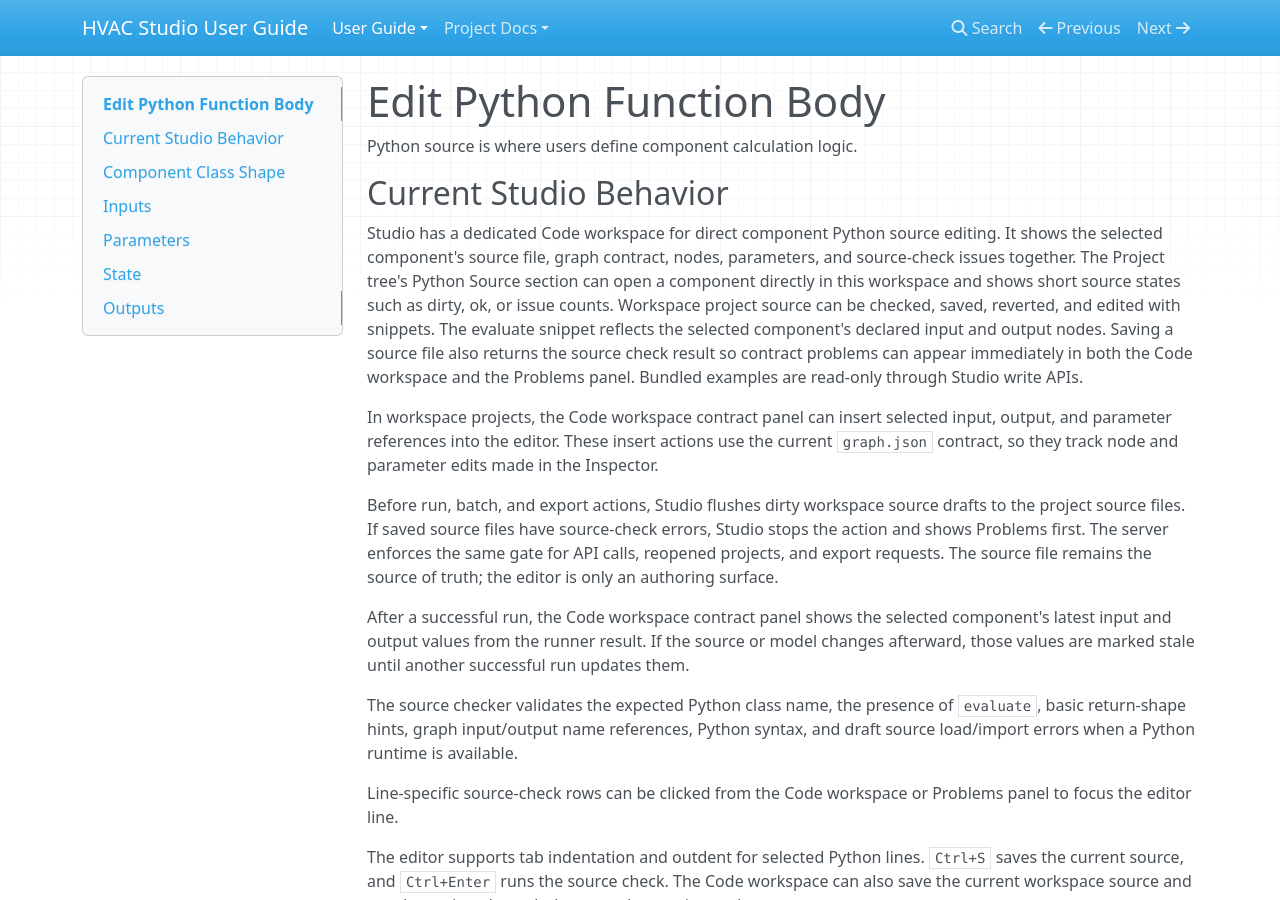
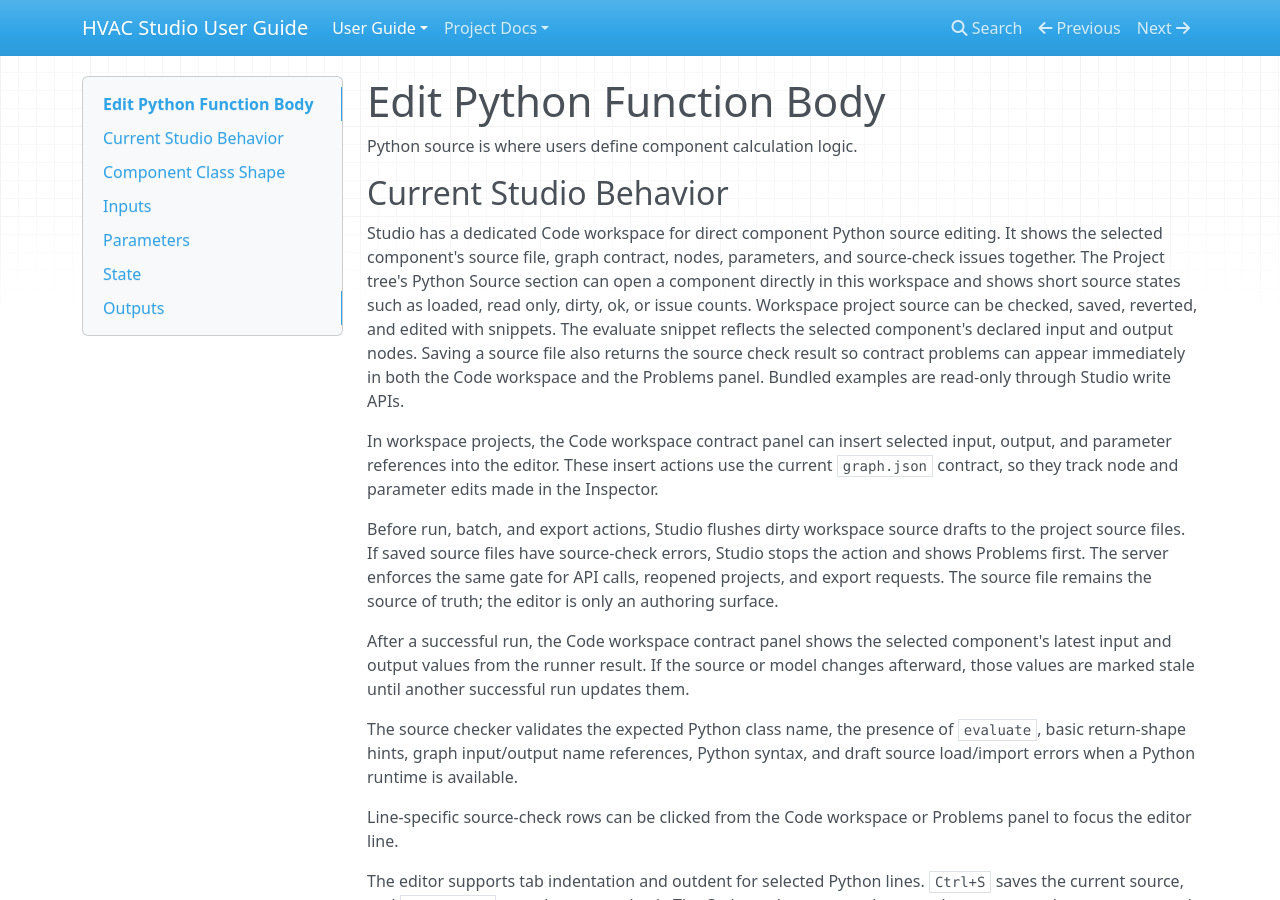
Before and after one commit to Gonie-Gonie/hvac-studio, an MkDocs documentation site: the page built from docs/user/edit-python-function.md, in a window 1280 px wide and 900 px high. Built offline with MkDocs 1.6.1, drawn with Linux system fonts in a browser that asks for light colours; nearby versions of some CDN libraries.

Commit message:
refresh python source tree state

```diff
--- a/docs/user/edit-python-function.md
+++ b/docs/user/edit-python-function.md
@@ -4,7 +4,7 @@
 
 ## Current Studio Behavior
 
-Studio has a dedicated Code workspace for direct component Python source editing. It shows the selected component's source file, graph contract, nodes, parameters, and source-check issues together. The Project tree's Python Source section can open a component directly in this workspace and shows short source states such as dirty, ok, or issue counts. Workspace project source can be checked, saved, reverted, and edited with snippets. The evaluate snippet reflects the selected component's declared input and output nodes. Saving a source file also returns the source check result so contract problems can appear immediately in both the Code workspace and the Problems panel. Bundled examples are read-only through Studio write APIs.
+Studio has a dedicated Code workspace for direct component Python source editing. It shows the selected component's source file, graph contract, nodes, parameters, and source-check issues together. The Project tree's Python Source section can open a component directly in this workspace and shows short source states such as loaded, read only, dirty, ok, or issue counts. Workspace project source can be checked, saved, reverted, and edited with snippets. The evaluate snippet reflects the selected component's declared input and output nodes. Saving a source file also returns the source check result so contract problems can appear immediately in both the Code workspace and the Problems panel. Bundled examples are read-only through Studio write APIs.
 
 In workspace projects, the Code workspace contract panel can insert selected input, output, and parameter references into the editor. These insert actions use the current `graph.json` contract, so they track node and parameter edits made in the Inspector.
 
--- a/tools/go/internal/studio/static/js/app.js
+++ b/tools/go/internal/studio/static/js/app.js
@@ -238,13 +238,14 @@
 
 function sourceTreeMeta(component) {
   const source = state.sourceByComponent[component.id];
+  if (source?.read_only || !isWorkspaceProject()) return "read only";
   if (source && sourceDraft(component.id) !== source.content) return "dirty";
   const check = state.sourceCheckByComponent[component.id];
   const problems = check?.problems || [];
   const issueCount = problems.filter((problem) => problem.severity !== "ok").length;
   if (issueCount) return `${issueCount} issue${issueCount === 1 ? "" : "s"}`;
   if (check?.ok) return "ok";
-  return "source";
+  return source ? "loaded" : "source";
 }
 
 function treeStatic(label, meta) {
@@ -1863,6 +1864,7 @@
     if (state.selectedComponentId === componentID) {
       renderPythonPanel();
     }
+    renderProjectTree();
   } catch (error) {
     log(`Source load failed: ${error.message}`);
   } finally {
```
Also changed, not shown: CHANGELOG.md (+1 -0 lines).
